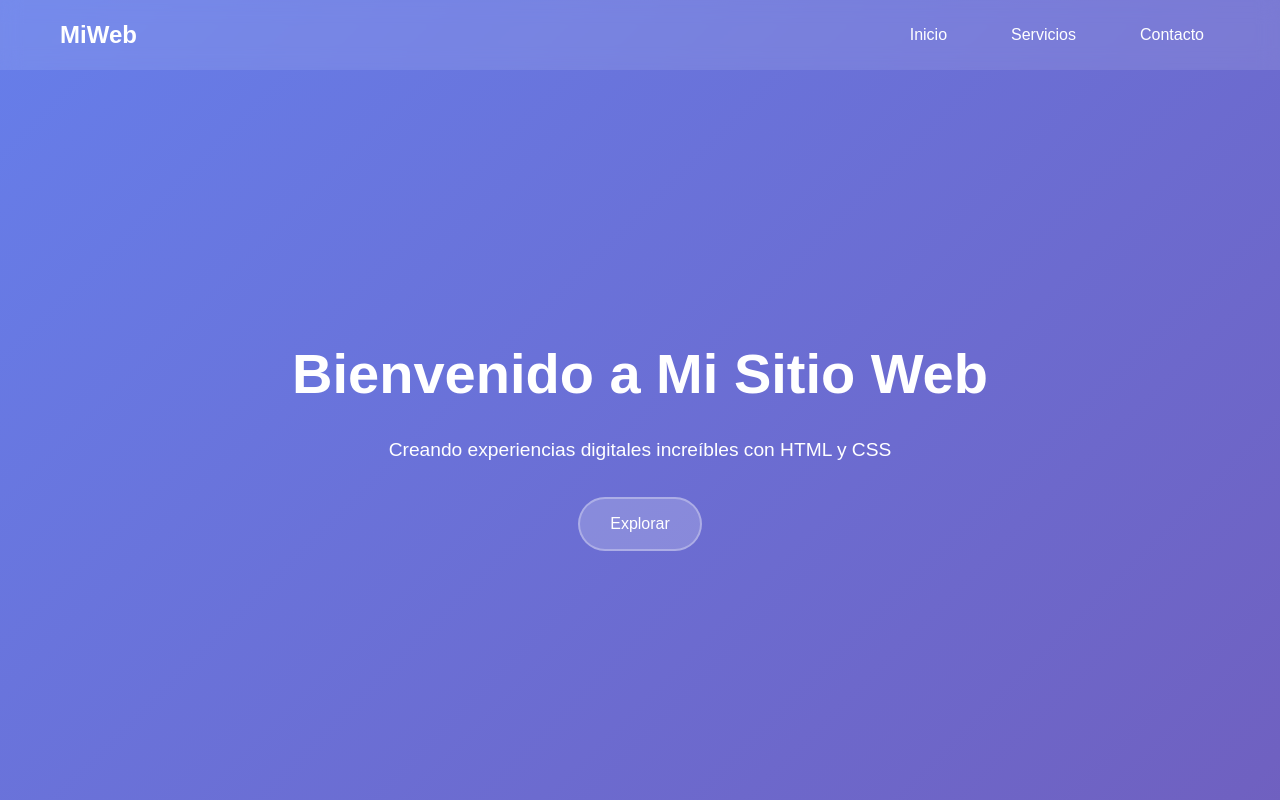
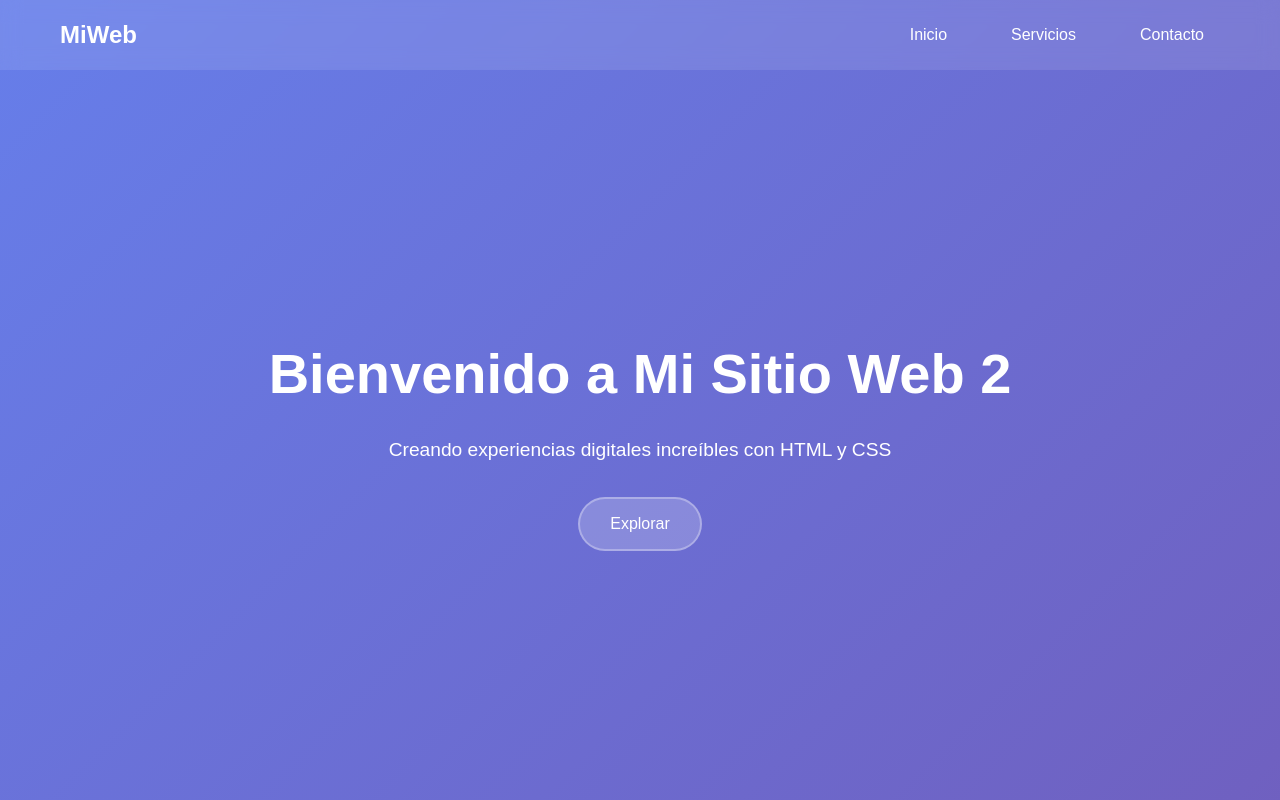
Before and after one commit to PlanetSTEAM/Mywebhtml, a plain HTML site: page index.html in a window 1280 px wide. Shown: the top 800 px of the page. Drawn offline with Linux system fonts and the light colour scheme.

Commit message:
Update index.html

```diff
--- a/index.html
+++ b/index.html
@@ -209,7 +209,7 @@
     <!-- Hero Section -->
     <section class="hero" id="inicio">
         <div class="hero-content">
-            <h1>Bienvenido a Mi Sitio Web</h1>
+            <h1>Bienvenido a Mi Sitio Web 2 </h1>
             <p>Creando experiencias digitales increíbles con HTML y CSS</p>
             <a href="#servicios" class="btn">Explorar</a>
         </div>
```
